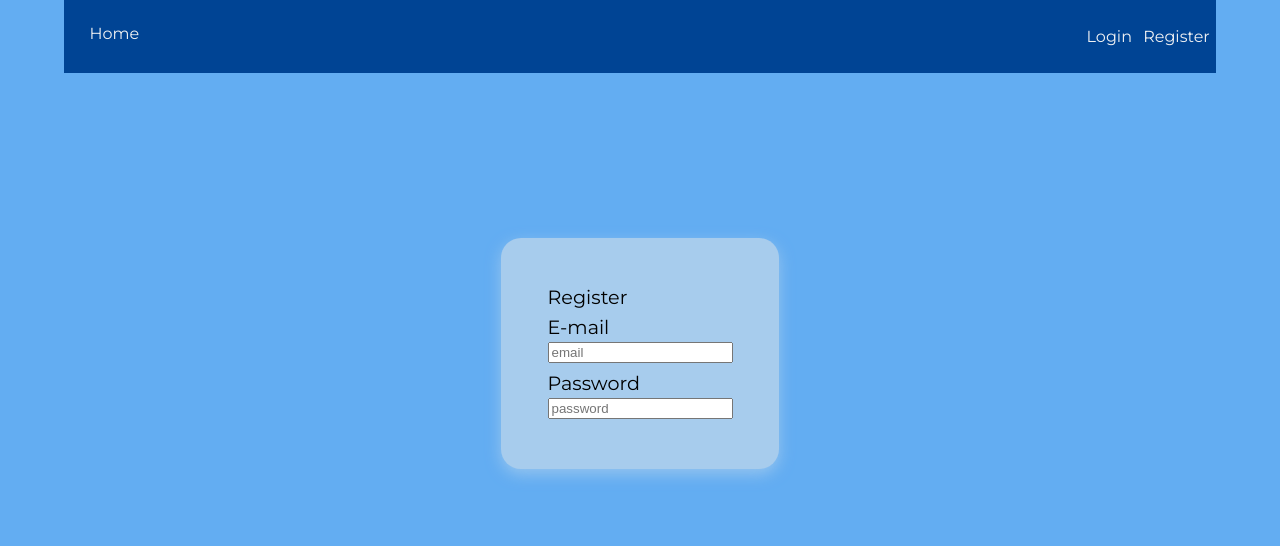
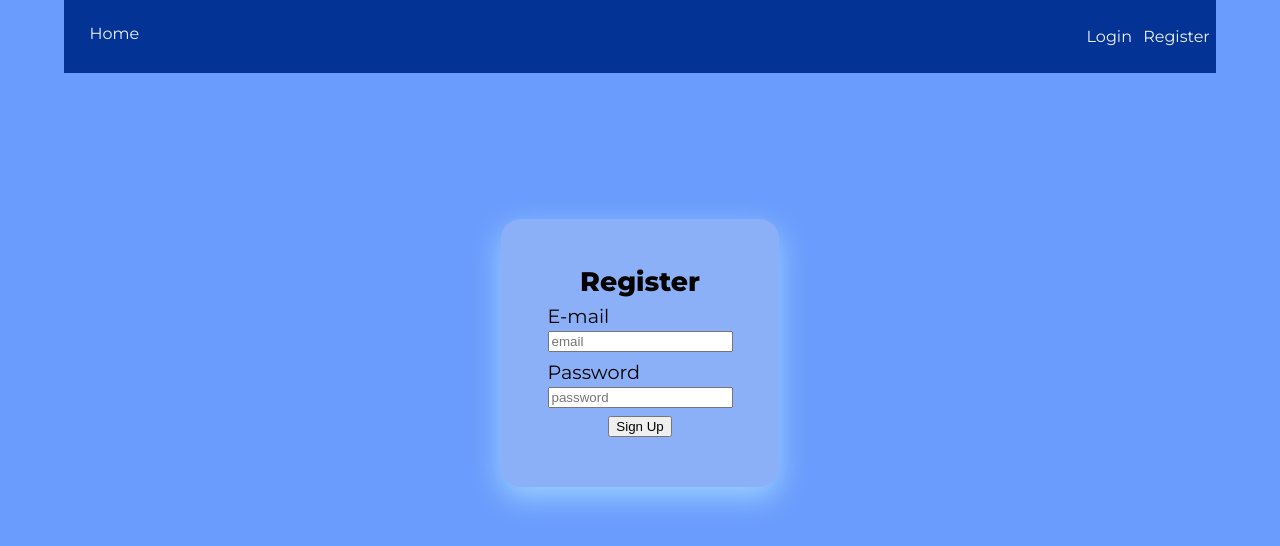
Before and after one commit to raresNagy/Erasmus-Website-Nuxt, a Nuxt app: page /register in a window 1280 px wide. Shown: the top 546 px of the page. Built offline with nearby package versions, Linux system fonts and the light colour scheme.

Commit message:
Styled register page

```diff
--- a/assets/main.css
+++ b/assets/main.css
@@ -2,9 +2,9 @@
 @import url("https://fonts.googleapis.com/css2?family=Montserrat:ital,wght@0,100..900;1,100..900&display=swap");
 
 :root {
-	--eu-blue: #004494;
-	--sky-blue: #63adf2;
-	--cloud-blue: #a7cced;
+	--eu-blue: #033495;
+	--sky-blue: #6a9cfd;
+	--cloud-blue: #8cb0f7;
 	--cloud-gray: #82a0bc;
 	--star-yellow: #edae49;
 	--text-black: #0c120c;
@@ -74,12 +74,18 @@ main {
 	display: flex;
 	flex-direction: column;
 	justify-content: space-evenly;
+	align-items: center;
 	padding: 4%;
 	font-size: 1.2em;
 	background-color: var(--cloud-blue);
 	border-radius: 20px;
-	box-shadow: rgba(167, 204, 237, 0.75) 0px 5px 15px;
+	box-shadow: #aee4ffbf 0px 10px 30px;
 }
 .sign-up-form div {
 	margin: 2% 0;
 }
+
+.sign-up-form .title {
+	font-weight: 800;
+	font-size: 140%;
+}
--- a/pages/register/index.vue
+++ b/pages/register/index.vue
@@ -20,6 +20,11 @@
             placeholder="password"
           >
         </div>
+        <div class="submit">
+          <button id="sign-up">
+            Sign Up
+          </button>
+        </div>
       </div>
     </main>
   </div>
```
Also changed, not shown: pages/index.vue (renamed from pages/app.vue).
